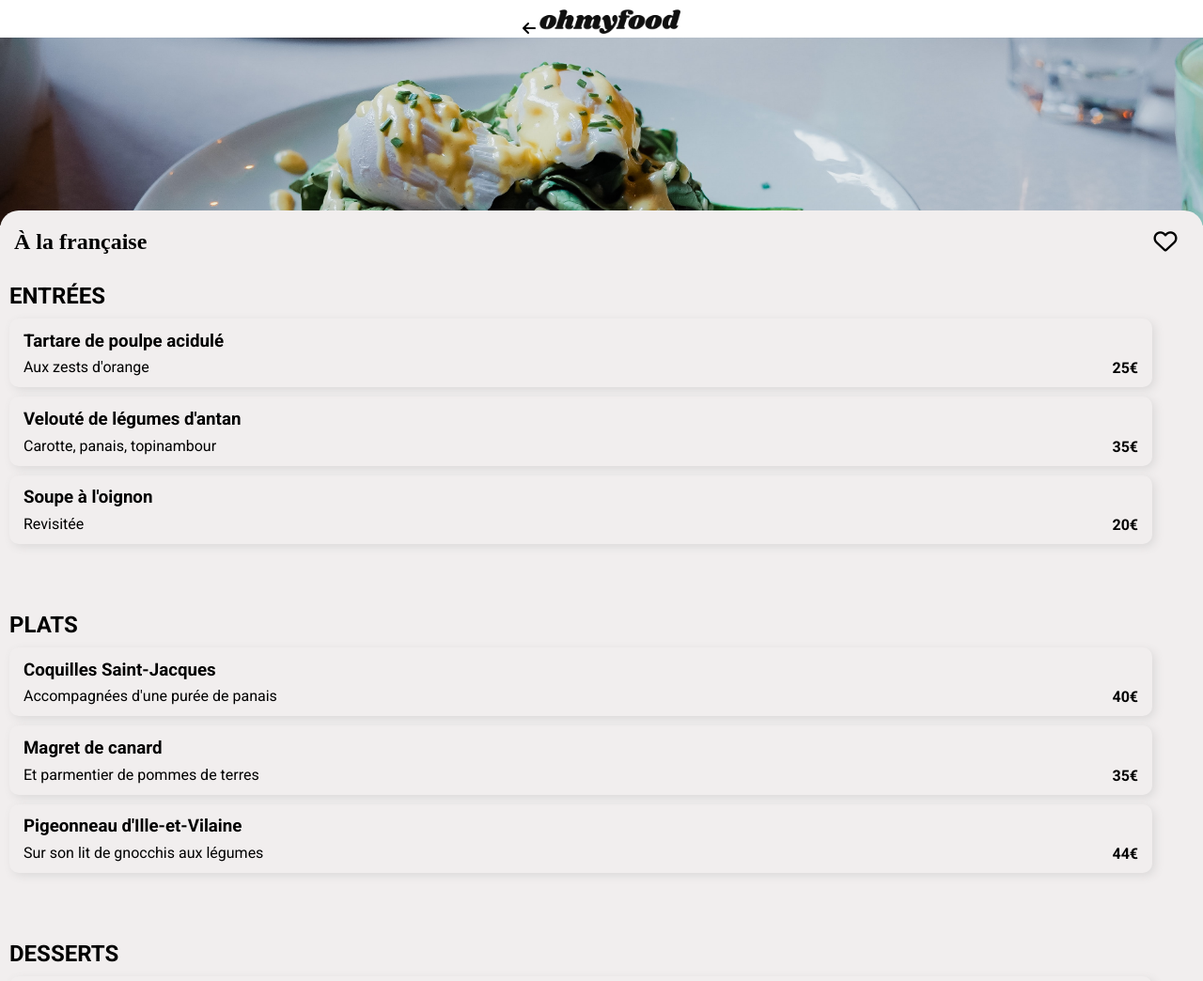
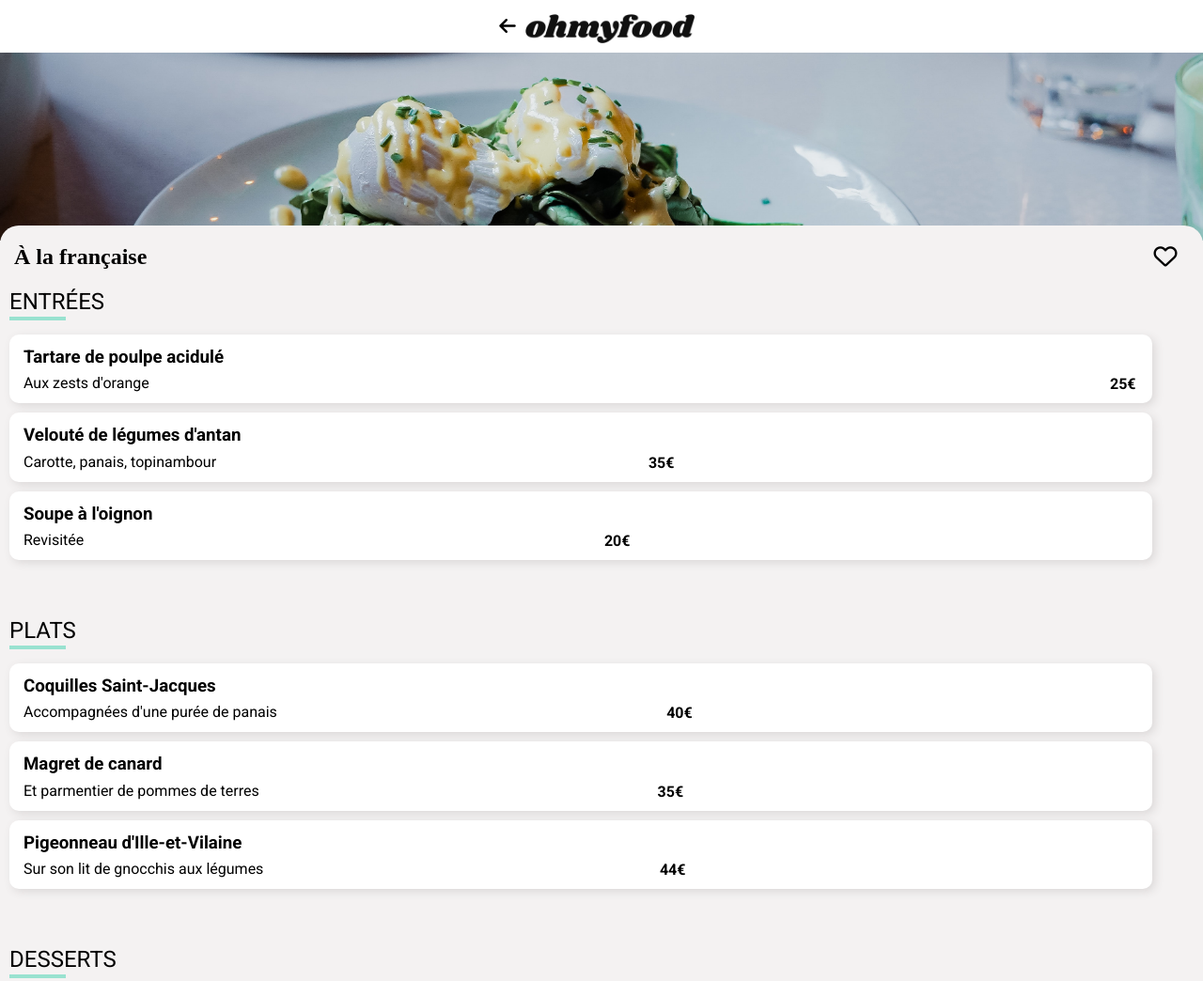
Before and after one commit to Ryloo77/P3, a website: page html/menu_a_la_francaise.html in a window 1280 px wide. Shown: the top 1044 px of the page at 94% size. Drawn offline with Linux system fonts and the light colour scheme; a web font is replaced by a local one.

Commit message:
check card

```diff
--- a/css/style.scss
+++ b/css/style.scss
@@ -7,6 +7,8 @@
 @import "../sass/layout/restaurants.scss";
 @import "../sass/layout/footer.scss";
 
+
 /*menu.html*/
 
 @import "../sass/page/menu.scss";
+@import "../sass/layout/platsMenu.scss";
--- a/html/menu_a_la_francaise.html
+++ b/html/menu_a_la_francaise.html
@@ -11,7 +11,7 @@
     <link href="https://fonts.googleapis.com/css2?family=Roboto:wght@300;400;700&family=Shrikhand&display=swap"
         rel="stylesheet">
     <script src="https://kit.fontawesome.com/a80fc8ce44.js" crossorigin="anonymous"></script>
-    <title>A la française</title>
+    <title>À la française</title>
 </head>
 
 <body>
@@ -36,14 +36,17 @@
         </section>
 
         <section class="plats">
-            <h2 class="plats__order">ENTR&EacuteES</h2>
+            <h2 class="plats__order">entrées</h2>
+            <p class ="plat__order--underlign"></p>
             <div class="plats__order--name order1">
                 <div class="plats__order--name-description">
                     <h3>Tartare de poulpe acidulé</h3>
                     <p> Aux zests d'orange</p>
                 </div>
-                <div class="plats__order--name-price">25€</div>
-                <div class="plats__order--name-validation"><i></i></div>
+                <div class="plats__order--name-validation">
+                    <div class="plats__order--name-price">25€</div>
+                    <div class="plats__order--name-check"><i class="fa-solid fa-circle-check"></i></div>
+                </div>
             </div>
             <div class="plats__order--name order2">
                 <div class="plats__order--name-description">
@@ -64,7 +67,8 @@
 
         </section>
         <section class="plats">
-            <h2 class="plats__order">PLATS</h2>
+            <h2 class="plats__order">plats</h2>
+            <p class ="plat__order--underlign"></p>
             <div class="plats__order--name order1">
                 <div class="plats__order--name-description">
                     <h3>Coquilles Saint-Jacques</h3>
@@ -93,7 +97,8 @@
         </section>
 
         <section class="plats">
-            <h2 class="plats__order">DESSERTS</h2>
+            <h2 class="plats__order">desserts</h2>
+            <p class ="plat__order--underlign"></p>
             <div class="plats__order--name order1">
                 <div class="plats__order--name-description">
                     <h3>Pétales de violettes glacés</h3>
--- a/sass/layout/_header.scss
+++ b/sass/layout/_header.scss
@@ -2,8 +2,9 @@
     background-color: white;
 
     &--image {
-       width: 150px;
-       padding-top: 10px;
+       width: 180px;
+       margin: 10px;
+       margin-top: 15px;
     }
 }
 
@@ -38,3 +39,21 @@
         @include bouton-header;
     }
 }
+
+/*pages Menu*/
+
+nav {
+    display: flex;
+    align-items: center;
+    justify-content: center;
+}
+
+.arrow {
+    display: flex;
+    justify-content: start;
+    font-size: 20px;
+}
+
+.restaurant__card--image-photoMenu {
+    @include image-cardMenu
+}
--- a/sass/page/_menu.scss
+++ b/sass/page/_menu.scss
@@ -1,56 +1,72 @@
-main{
+main {
     @include main-menu;
 }
+.plat__order--underlign {
+    @include titleUnder;
+}
+
 .titre__restaurant {
     display: flex;
     justify-content: space-between;
     font-family: $font-titlelogo;
 
-    &--name{
+    &--name {
         margin-left: 15px;
     }
-
 }
 
-
-.restaurant__card--image-photoMenu
-{
-    @include image-cardMenu
+.plats__order {
+    text-transform: uppercase;
+    padding-bottom: 0px;
+    margin: 0px 0px 2px 0px;
+    padding-left: 10px;
+    font-weight: 400;
 }
 
-.plats
-{
+.plats {
     height: 350px;
 
-    &__2{
+    &__2 {
         height: 420px;
     }
 }
 
-.plats__order{
-    margin: 0px;
-    padding : 10px;
-}
-
-.plats__order--name
-{   @include cards-style;
-    display: flex;
-    justify-content: space-between;
-    padding: 0px 15px;
-    margin: 0px 0px 10px 10px;
-    line-height: 10px;
-    animation: cardup 1.5s;
+.plats__order--name {
+    @include cardPlats;
 
     &-price {
         display: flex;
-         align-items: end;
+        align-items: flex-end;
+        justify-content: center;
+        margin-right: 30px;
         padding-bottom: 15px;
         font-weight: 800;
+
     }
-     &-validation {
-         display: none;
+
+    &-validation{
+        @include priceCheck;
+    }
+
+    &-check {
+        display: flex;
+        justify-content: center;
+        align-items: center;
+        color : white;
+        width: 90px;
+        font-size: 25px;
+        background-color: $tertiary-color;
+        height: 100%;
+
     }
 }
+
+.plats__order--name:hover {
+    .plats__order--name-validation {
+        margin-right: -15px;
+    }
+}
+
 @keyframes cardup {
     0% {
         margin-top: 20px;
@@ -68,10 +84,12 @@ main{
         margin-top: 10px;
         opacity: 0;
     }
+
     50% {
         margin-top: 8px;
         opacity: 0.2;
     }
+
     100% {
         margin-top: 0px;
         opacity: 1;
@@ -79,25 +97,21 @@ main{
 }
 
 
-    .order2
-    {
-        animation-fill-mode:backwards;
+.order2 {
+    animation-fill-mode: backwards;
     animation-delay: 0.3s;
 }
-    .order3
-    {
-        animation-fill-mode:backwards;
+
+.order3 {
+    animation-fill-mode: backwards;
     animation-delay: 0.6s;
 }
-    .order4
-    {
-        animation-fill-mode:backwards;
+
+.order4 {
+    animation-fill-mode: backwards;
     animation-delay: 0.9s;
 }
 
-
-
-    .commande--btn
-{
+.commande--btn {
     @include bouton-commander;
 }
--- a/sass/utils/_mixins.scss
+++ b/sass/utils/_mixins.scss
@@ -60,12 +60,14 @@
     width: 95%;
     border: 0px solid;
     border-radius: 10px;
-    box-shadow: 3px 3px 10px rgb(219, 217, 217);
+    box-shadow: 3px 3px 10px rgb(219, 216, 216);
+    background-color: white;
     min-width: 300px;
     height: auto;
     margin: auto;
     margin-bottom: 20px;
     position: relative;
+
 }
 
 @mixin new-on-image {
@@ -94,11 +96,45 @@
 
 @mixin main-menu {
     border-radius: 20px 20px 0px 0px;
-    background-color: rgb(241, 238, 238);
+    background-color: rgb(244, 242, 242);
     margin-top: -20px;
     padding-bottom: 40px;
     position: relative;
     height: auto;
+}
+@mixin titleUnder {
+    width: 60px;
+    height: 2px;
+    border: 2px solid $tertiary-color;
+    margin: 0px 0px 15px 10px;
+
+}
+
+@mixin cardPlats {
+    width: 95%;
+    border: 0px solid;
+    border-radius: 10px;
+    box-shadow: 3px 3px 10px rgb(219, 216, 216);
+    background-color: white;
+    height: auto;
+    display: flex;
+    justify-content: space-between;
+    flex-wrap: nowrap;
+    overflow: hidden;
+    padding: 0px 15px;
+    margin: 0px 0px 10px 10px;
+    line-height: 10px;
+    animation: cardup 1.5s;
+}
+
+@mixin priceCheck {
+    width: 140px;
+    height: auto;
+    display: flex;
+    align-items: end;
+    justify-content: center;
+    margin-right: -110px;
+    transition: margin-right 1s;
 }
 
 @mixin image-cardMenu {
```
Also changed, not shown: html/menu_la_note_enchantee.html (+10 -5 lines), html/menu_la_palette_du_gout.html (+10 -5 lines), html/menu_le_delice_des_sens.html (+10 -5 lines), css/style.css, sass/layout/_platsMenu.scss (added), 1 other file. Lines whose indentation alone changed are shown as unchanged.
